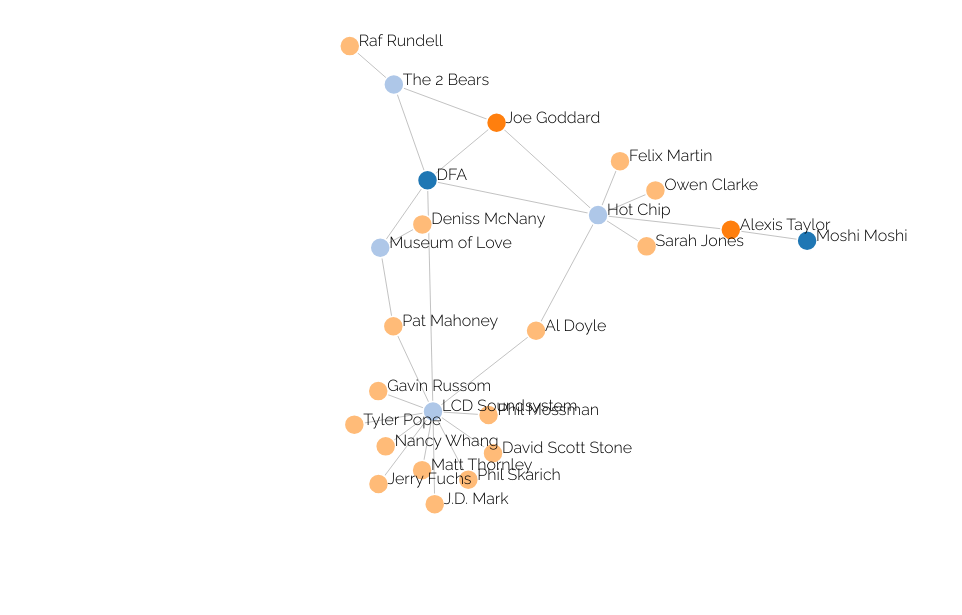
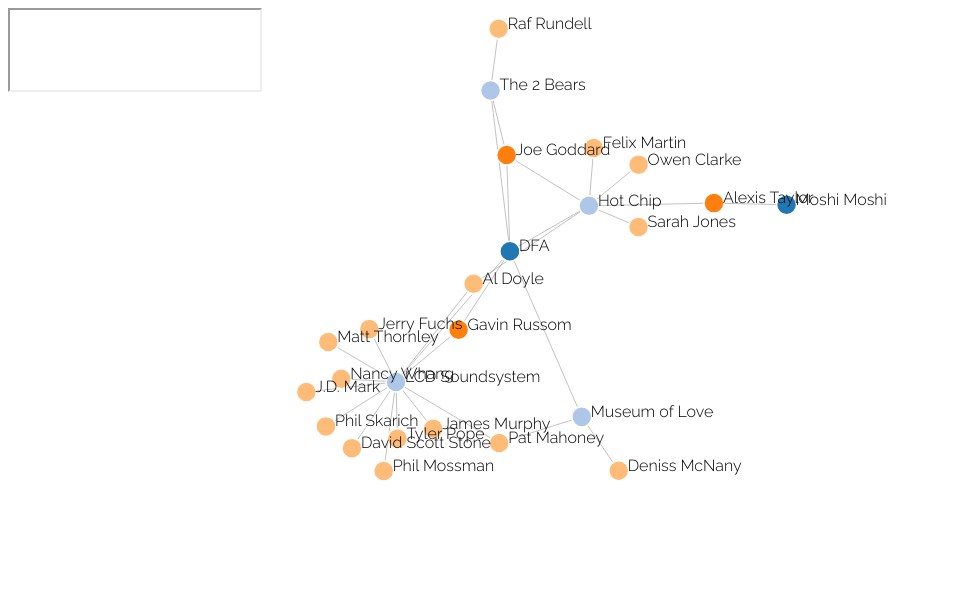
Before and after one commit to iltimasd/These-chains, a plain HTML site: page index.html in a window 1280 px wide. Shown: the whole page, without its empty margins (0-962 px from the left). Drawn offline with nearby package versions, Linux system fonts and the light colour scheme; animation ran at ten frames a second.

Commit message:
Add files via upload

```diff
--- a/chains.json
+++ b/chains.json
@@ -1,8 +1,9 @@
 {
+
   "nodes": [
     {"id":"DFA", "group":3}
     ,{"id":"Moshi Moshi","group":3}
-    ,{"id": "Hot Chip", "group": 2}
+    ,{"id": "Hot Chip", "group": 2, "src":"https://open.spotify.com/embed?uri=spotify:track:0WRBqQcmnZbnLTiFG3Ohqj"}
     ,{"id": "Alexis Taylor", "group": 0}
     ,{"id": "Joe Goddard", "group": 0}
     ,{"id":"Owen Clarke","group":1}
@@ -11,11 +12,12 @@
     ,{"id":"Sarah Jones","group":1}
     ,{"id":"LCD Soundsystem","group":2}
     ,{"id":"Nancy Whang","group":1}
+    ,{"id":"James Murphy","group":1}
     ,{"id":"Pat Mahoney","group":1}
     ,{"id":"Tyler Pope","group":1}
     ,{"id":"David Scott Stone","group":1}
     ,{"id":"Matt Thornley","group":1}
-    ,{"id":"Gavin Russom","group":1}
+    ,{"id":"Gavin Russom","group":0}
     ,{"id":"Phil Skarich ","group":1}
     ,{"id":"Jerry Fuchs","group":1}
     ,{"id":"Phil Mossman","group":1}
@@ -33,6 +35,7 @@
     ,{"source":"DFA","target":"Museum of Love"}
     ,{"source":"DFA","target":"The 2 Bears"}
     ,{"source":"DFA","target":"Joe Goddard"}
+    ,{"source":"DFA","target":"Gavin Russom"}
     ,{"source":"Moshi Moshi","target":"Alexis Taylor"}
     ,{"source":"Hot Chip","target": "Alexis Taylor", "value": 1}
     ,{"source":"Hot Chip","target": "Joe Goddard", "value": 1}
@@ -42,6 +45,7 @@
     ,{"source":"Hot Chip","target":"Sarah Jones","value":1}
     ,{"source":"LCD Soundsystem","target":"Al Doyle","value":1}
     ,{"source":"LCD Soundsystem","target":"Nancy Whang","value":1}
+    ,{"source":"LCD Soundsystem","target":"James Murphy","value":1}
     ,{"source":"LCD Soundsystem","target":"Pat Mahoney","value":1}
     ,{"source":"LCD Soundsystem","target":"Tyler Pope","value":1}
     ,{"source":"LCD Soundsystem","target":"David Scott Stone","value":1}
--- a/index.html
+++ b/index.html
@@ -26,12 +26,23 @@ text {
   stroke: #fff;
   stroke-width: 1.5px;
 }
-
+.sidebar {
+     position: fixed;
+   }
 </style>
 </head>
+<body>
+
+<div class="sidebar">
+<iframe class="frame" src="" width="250" height="80" frameborder="5" allowtransparency="true"></iframe>
+</iframe>
+</div>
+
 <svg width="960" height="600"></svg>
 <script src="https://d3js.org/d3.v4.min.js"></script>
 <script>
+
+
 
 var svg = d3.select("svg"),
     width = +svg.attr("width"),
@@ -115,6 +126,11 @@ function dragstarted(d) {
   if (!d3.event.active) simulation.alphaTarget(0.3).restart();
   d.fx = d.x;
   d.fy = d.y;
+  if(d.group!=3){
+  d3.select(".frame")
+  .attr("src",d.src)
+  ;
+}
 }
 
 function dragged(d) {
@@ -129,4 +145,5 @@ function dragended(d) {
 }
 
 </script>
+</body>
 </html>
```
